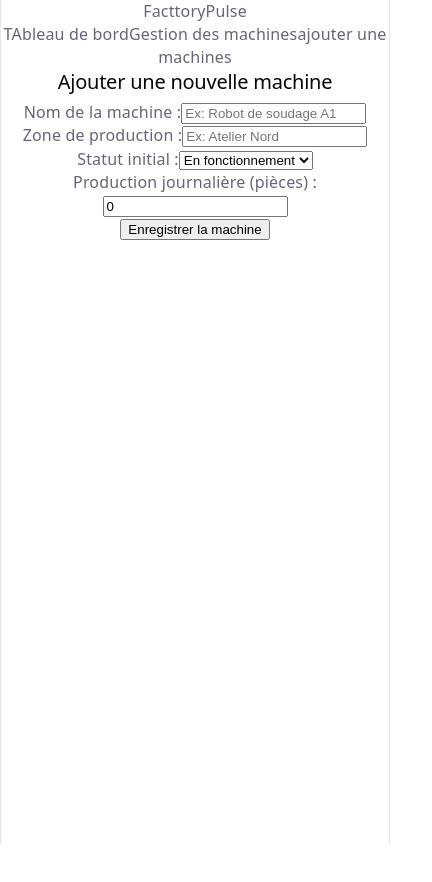
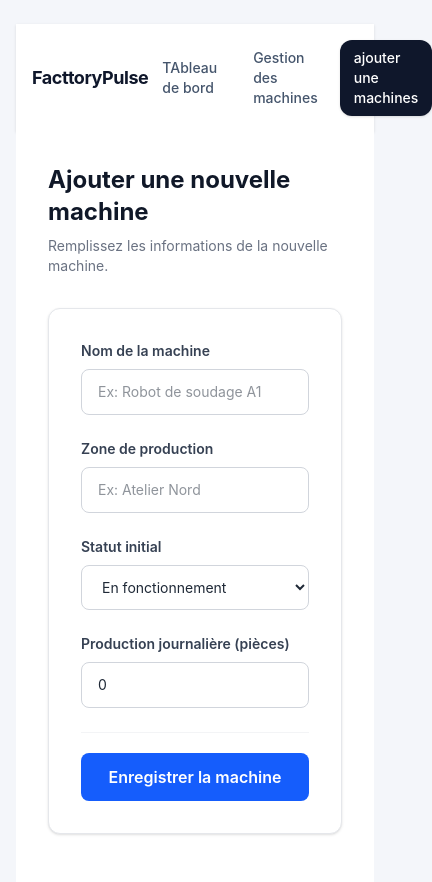
Before and after one commit to abdelghafourachbani1/FactoryPulse, a React (Vite) app: page /machines/new in a window 390 px wide. Shown: the top 882 px of the page, 432 px wide, since content can reach past the window. Before the commit the page ends 844 px from the top, so only its background shows below. Built offline with nearby package versions, Linux system fonts and the light colour scheme.

Commit message:
FC-8 : fair une interface responsive #Done

```diff
--- a/package.json
+++ b/package.json
@@ -16,6 +16,7 @@
   },
   "devDependencies": {
     "@eslint/js": "^10.0.1",
+    "@tailwindcss/vite": "^4.3.5",
     "@types/react": "^19.3.0",
     "@types/react-dom": "^19.3.0",
     "@vitejs/plugin-react": "^6.1.2",
@@ -23,6 +24,7 @@
     "eslint-plugin-react-hooks": "^7.1.1",
     "eslint-plugin-react-refresh": "^0.5.7",
     "globals": "^17.13.0",
+    "tailwindcss": "^4.3.5",
     "vite": "^8.3.6"
   }
 }
--- a/src/App.jsx
+++ b/src/App.jsx
@@ -49,7 +49,7 @@ useEffect(() => {
     );
   }
   return (
-    <>
+    <div className="mx-auto max-w-6xl px-4 py-6">
       <BrowserRouter>
         <Navbar/>
       <div className='maincontainer'>
@@ -60,7 +60,7 @@ useEffect(() => {
         </Routes>
       </div>
       </BrowserRouter>
-    </>
+    </div>
   )
 }
 
--- a/src/components/Navbar.jsx
+++ b/src/components/Navbar.jsx
@@ -1,16 +1,33 @@
 import { NavLink } from 'react-router-dom';
 
-function Navbar(){
-    return (
-        <nav>
-            <div>FacttoryPulse</div>
-            <div>
-                <navLink to='/'>TAbleau de bord</navLink>
-                <navLink to='/machines'>Gestion des machines</navLink>
-                <navLink to ='/machines/new'>ajouter une machines</navLink>
-            </div>
-        </nav>
-    );
+function Navbar() {
+  const linkClass = ({ isActive }) =>
+    `rounded-xl px-3.5 py-2 text-sm font-medium transition-colors ${
+      isActive
+        ? 'bg-slate-900 text-white shadow-sm'
+        : 'text-slate-600 hover:bg-slate-100 hover:text-slate-900'
+    }`;
+
+  return (
+    <nav className="bg-white shadow-sm">
+      <div className="mx-auto flex max-w-6xl items-center justify-between px-4 py-4">
+        <div className="text-lg font-bold tracking-tight text-slate-900">
+          FacttoryPulse
+        </div>
+        <div className="flex items-center gap-2">
+          <NavLink to="/" end className={linkClass}>
+            TAbleau de bord
+          </NavLink>
+          <NavLink to="/machines" end className={linkClass}>
+            Gestion des machines
+          </NavLink>
+          <NavLink to="/machines/new" className={linkClass}>
+            ajouter une machines
+          </NavLink>
+        </div>
+      </div>
+    </nav>
+  );
 }
 
 export default Navbar;
--- a/src/index.css
+++ b/src/index.css
@@ -1,111 +1,16 @@
-:root {
-  --text: #6b6375;
-  --text-h: #08060d;
-  --bg: #fff;
-  --border: #e5e4e7;
-  --code-bg: #f4f3ec;
-  --accent: #aa3bff;
-  --accent-bg: rgba(170, 59, 255, 0.1);
-  --accent-border: rgba(170, 59, 255, 0.5);
-  --social-bg: rgba(244, 243, 236, 0.5);
-  --shadow:
-    rgba(0, 0, 0, 0.1) 0 10px 15px -3px, rgba(0, 0, 0, 0.05) 0 4px 6px -2px;
+@import "tailwindcss";
 
-  --sans: system-ui, 'Segoe UI', Roboto, sans-serif;
-  --heading: system-ui, 'Segoe UI', Roboto, sans-serif;
-  --mono: ui-monospace, Consolas, monospace;
+@theme {
+  --color-primary: #1d4ed8;
+  --color-primary-dark: #1e3a8a;
+  --color-success: #16a34a;
+  --color-danger: #dc2626;
+}
 
-  font: 18px/145% var(--sans);
-  letter-spacing: 0.18px;
-  color-scheme: light dark;
-  color: var(--text);
-  background: var(--bg);
-  font-synthesis: none;
-  text-rendering: optimizeLegibility;
-  -webkit-font-smoothing: antialiased;
-  -moz-osx-font-smoothing: grayscale;
-
-  @media (max-width: 1024px) {
-    font-size: 16px;
+@layer base {
+  body {
+    margin: 0;
+    background: #f4f6fa;
+    color: #1f2937;
   }
 }
-
-@media (prefers-color-scheme: dark) {
-  :root {
-    --text: #9ca3af;
-    --text-h: #f3f4f6;
-    --bg: #16171d;
-    --border: #2e303a;
-    --code-bg: #1f2028;
-    --accent: #c084fc;
-    --accent-bg: rgba(192, 132, 252, 0.15);
-    --accent-border: rgba(192, 132, 252, 0.5);
-    --social-bg: rgba(47, 48, 58, 0.5);
-    --shadow:
-      rgba(0, 0, 0, 0.4) 0 10px 15px -3px, rgba(0, 0, 0, 0.25) 0 4px 6px -2px;
-  }
-
-  #social .button-icon {
-    filter: invert(1) brightness(2);
-  }
-}
-
-body {
-  margin: 0;
-}
-
-#root {
-  width: 1126px;
-  max-width: 100%;
-  margin: 0 auto;
-  text-align: center;
-  border-inline: 1px solid var(--border);
-  min-height: 100svh;
-  display: flex;
-  flex-direction: column;
-  box-sizing: border-box;
-}
-
-h1,
-h2 {
-  font-family: var(--heading);
-  font-weight: 500;
-  color: var(--text-h);
-}
-
-h1 {
-  font-size: 56px;
-  letter-spacing: -1.68px;
-  margin: 32px 0;
-  @media (max-width: 1024px) {
-    font-size: 36px;
-    margin: 20px 0;
-  }
-}
-h2 {
-  font-size: 24px;
-  line-height: 118%;
-  letter-spacing: -0.24px;
-  margin: 0 0 8px;
-  @media (max-width: 1024px) {
-    font-size: 20px;
-  }
-}
-p {
-  margin: 0;
-}
-
-code,
-.counter {
-  font-family: var(--mono);
-  display: inline-flex;
-  border-radius: 4px;
-  color: var(--text-h);
-}
-
-code {
-  font-size: 15px;
-  line-height: 135%;
-  padding: 4px 8px;
-  background: var(--code-bg);
-}
--- a/src/pages/AddMachine.jsx
+++ b/src/pages/AddMachine.jsx
@@ -33,10 +33,10 @@ function AddMachine({ machines, setMachines }) {
 
 const newMachine = {
   id: Date.now(),
-      nom: formData.nom.trim(),
+  name: formData.nom.trim(),
   zone: formData.zone.trim(),
-      statut: formData.statut,
-      productionJournaliere: Number(formData.productionJournaliere),
+  status: formData.statut,
+  dailyProduction: Number(formData.productionJournaliere),
 };
 
     setMachines([...machines, newMachine]);
@@ -45,44 +45,66 @@ function AddMachine({ machines, setMachines }) {
   };
 
 return (
-    <div>
-      <h2>Ajouter une nouvelle machine</h2>
+  <div className="min-h-screen bg-white p-8">
+
+    <div className="max-w-2xl mx-auto">
+
+      <div className="mb-8">
+        <h2 className="text-2xl font-bold text-gray-900">
+          Ajouter une nouvelle machine
+        </h2>
+        <p className="text-gray-500 text-sm mt-2">
+          Remplissez les informations de la nouvelle machine.
+        </p>
+      </div>
+
+      <div className="bg-white border border-gray-200 rounded-xl p-8 shadow-sm">
 
         {errorMsg && (
-        <div>
+          <div className="mb-6 p-3 rounded-lg bg-red-50 text-red-600 text-sm border border-red-100">
             {errorMsg}
           </div>
         )}
 
-      <form onSubmit={handleSubmit}>
+        <form onSubmit={handleSubmit} className="space-y-6">
+
           <div>
-          <label >Nom de la machine :</label>
+            <label className="block text-sm font-semibold text-gray-700 mb-2">
+              Nom de la machine
+            </label>
             <input
               type="text"
               name="nom"
               value={formData.nom}
               onChange={handleChange}
               placeholder="Ex: Robot de soudage A1"
+              className="w-full bg-white border border-gray-300 rounded-lg px-4 py-3 text-sm focus:border-blue-600 focus:ring-2 focus:ring-blue-100 outline-none"
             />
           </div>
 
           <div>
-          <label>Zone de production :</label>
+            <label className="block text-sm font-semibold text-gray-700 mb-2">
+              Zone de production
+            </label>
             <input
               type="text"
               name="zone"
               value={formData.zone}
               onChange={handleChange}
               placeholder="Ex: Atelier Nord"
+              className="w-full bg-white border border-gray-300 rounded-lg px-4 py-3 text-sm focus:border-blue-600 focus:ring-2 focus:ring-blue-100 outline-none"
             />
           </div>
 
           <div>
-          <label>Statut initial :</label>
+            <label className="block text-sm font-semibold text-gray-700 mb-2">
+              Statut initial
+            </label>
             <select
               name="statut"
               value={formData.statut}
               onChange={handleChange}
+              className="w-full bg-white border border-gray-300 rounded-lg px-4 py-3 text-sm focus:border-blue-600 focus:ring-2 focus:ring-blue-100 outline-none"
             >
               <option value="En fonctionnement">En fonctionnement</option>
               <option value="À l'arrêt">À l'arrêt</option>
@@ -91,22 +113,31 @@ function AddMachine({ machines, setMachines }) {
           </div>
 
           <div>
-          <label>Production journalière (pièces) :</label>
+            <label className="block text-sm font-semibold text-gray-700 mb-2">
+              Production journalière (pièces)
+            </label>
             <input
               type="number"
               name="productionJournaliere"
               min="0"
               value={formData.productionJournaliere}
               onChange={handleChange}
+              className="w-full bg-white border border-gray-300 rounded-lg px-4 py-3 text-sm focus:border-blue-600 focus:ring-2 focus:ring-blue-100 outline-none"
             />
           </div>
 
+          <div className="pt-5 border-t border-gray-100">
             <button
               type="submit"
+              className="w-full bg-blue-600 text-white font-semibold py-3 rounded-lg hover:bg-blue-700 transition"
             >
               Enregistrer la machine
             </button>
+          </div>
+
         </form>
+      </div>
+    </div>
   </div>
 );
 }
--- a/src/pages/Dashboard.jsx
+++ b/src/pages/Dashboard.jsx
@@ -1,33 +1,45 @@
 function Dashboard({ machines }) {
   const totalMachines = machines.length;
-  const workingMachines = machines.filter((m) => m.statut === 'En fonctionnement').length;
-  const brokenMachines = machines.filter((m) => m.statut === 'En panne').length;
-  const stoppedMachines = machines.filter((m) => m.statut === "À l'arrêt").length;
+  const workingMachines = machines.filter((m) => m.status === 'En fonctionnement').length;
+  const brokenMachines = machines.filter((m) => m.status === 'En panne').length;
+  const stoppedMachines = machines.filter((m) => m.status === "À l'arrêt").length;
 
   return (
-    <div className="dashboard-page">
-      <h2>Tableau de bord - FactoryPulse</h2>
-      <p>Bienvenue dans l'espace de suivi de production de l'usine de Safi.</p>
-      <div>
+    <div className="p-6">
+      <h2 className="text-2xl font-semibold mb-2">
+        Tableau de bord - FactoryPulse
+      </h2>
 
-        <div>
-          <h3>Total Machines</h3>
-          <p>{totalMachines}</p>
+      <p className="text-gray-500 mb-8">
+        Bienvenue dans l'espace de suivi de production de l'usine de Safi.
+      </p>
+
+      <div className="grid grid-cols-1 sm:grid-cols-2 lg:grid-cols-4 gap-4">
+
+        <div className="border rounded-lg p-5">
+          <h3 className="text-sm text-gray-500">Total Machines</h3>
+          <p className="text-3xl font-semibold mt-2">{totalMachines}</p>
         </div>
 
-        <div>
-          <h3>En fonctionnement</h3>
-          <p>{workingMachines}</p>
+        <div className="border rounded-lg p-5">
+          <h3 className="text-sm text-gray-500">En fonctionnement</h3>
+          <p className="text-3xl font-semibold text-green-600 mt-2">
+            {workingMachines}
+          </p>
         </div>
 
-        <div>
-          <h3>En panne</h3>
-          <p>{brokenMachines}</p>
+        <div className="border rounded-lg p-5">
+          <h3 className="text-sm text-gray-500">En panne</h3>
+          <p className="text-3xl font-semibold text-red-600 mt-2">
+            {brokenMachines}
+          </p>
         </div>
 
-        <div>
-          <h3>À l'arrêt</h3>
-          <p>{stoppedMachines}</p>
+        <div className="border rounded-lg p-5">
+          <h3 className="text-sm text-gray-500">À l'arrêt</h3>
+          <p className="text-3xl font-semibold text-orange-500 mt-2">
+            {stoppedMachines}
+          </p>
         </div>
 
       </div>
--- a/src/pages/MachineList.jsx
+++ b/src/pages/MachineList.jsx
@@ -5,7 +5,7 @@ function MachineList({ machines, setMachines }) {
   const [statusFilter, setStatusFilter] = useState('Tous');
 
   const handleDelete = (id) => {
-    if (window.confirm("do you want to delete it ")) {
+    if (window.confirm("Voulez-vous vraiment supprimer cette machine ?")) {
       setMachines(machines.filter((m) => m.id !== id));
     }
   };
@@ -13,7 +13,7 @@ function MachineList({ machines, setMachines }) {
   const handleStatusChange = (id, newStatus) => {
     setMachines(
       machines.map((m) =>
-        m.id === id ? { ...m, statut: newStatus } : m
+        m.id === id ? { ...m, status: newStatus } : m
       )
     );
   };
@@ -23,67 +23,102 @@ function MachineList({ machines, setMachines }) {
     setStatusFilter('Tous');
   };
 
-  const filteredMachines = machines.filter((m) => {
-    const matchesName = m.nom.toLowerCase().includes(searchTerm.toLowerCase());
-    const matchesStatus = statusFilter === 'Tous' || m.statut === statusFilter;
-    return matchesName && matchesStatus;
+  const safeMachines = machines
+
+  const filteredMachines = safeMachines.filter((m) => {
+    const matchesName = m.name.toLowerCase().includes(searchTerm.toLowerCase());
+const matchesStatus = statusFilter === 'Tous' || m.status === statusFilter;    return matchesName && matchesStatus;
   });
 
   return (
-    <div >
-      <h2>Gestion des machines</h2>
+    <div className="p-6">
+      <h2 className="text-2xl font-semibold mb-6">
+        Gestion des machines
+      </h2>
 
-      <div>
-        <input type="text" placeholder="Rechercher par nom..." value={searchTerm} onChange={(e) => setSearchTerm(e.target.value)}/>
-        <select value={statusFilter} onChange={(e) => setStatusFilter(e.target.value)}>
+      <div className="flex flex-wrap gap-3 mb-6">
+        <input
+          type="text"
+          placeholder="Rechercher par nom..."
+          value={searchTerm}
+          onChange={(e) => setSearchTerm(e.target.value)}
+          className="border rounded-lg px-3 py-2 outline-none focus:ring-2 focus:ring-blue-400"
+        />
+
+        <select
+          value={statusFilter}
+          onChange={(e) => setStatusFilter(e.target.value)}
+          className="border rounded-lg px-3 py-2 bg-white"
+        >
           <option value="Tous">Tous les statuts</option>
           <option value="En fonctionnement">En fonctionnement</option>
           <option value="À l'arrêt">À l'arrêt</option>
           <option value="En panne">En panne</option>
         </select>
 
-        <button onClick={handleResetFilters}>
+        <button
+          onClick={handleResetFilters}
+          className="px-4 py-2 bg-gray-100 rounded-lg hover:bg-gray-200"
+        >
           Réinitialiser
         </button>
       </div>
 
       {filteredMachines.length === 0 ? (
-        <div>
-          <p>Aucune machine ne correspond aux critères de recherche.</p>
-        </div>) :
-        (
-        <table>
-          <thead>
+        <p className="text-gray-500 py-6">
+          Aucune machine ne correspond aux critères de recherche.
+        </p>
+      ) : (
+        <div className="overflow-x-auto border rounded-lg">
+          <table className="w-full text-left">
+            <thead className="bg-gray-100">
               <tr>
-              <th>ID</th>
-              <th>Nom</th>
-              <th>Zone</th>
-              <th>Statut</th>
-              <th>Production</th>
-              <th>Actions</th>
+                {['ID', 'Nom', 'Zone', 'Statut', 'Production', 'Actions'].map(
+                  (heading) => (
+                    <th key={heading} className="px-4 py-3 font-medium text-gray-600">
+                      {heading}
+                    </th>
+                  )
+                )}
               </tr>
             </thead>
+
             <tbody>
               {filteredMachines.map((m) => (
-              <tr key={m.id} >
-                <td>{m.id}</td>
-                <td>{m.nom}</td>
-                <td>{m.zone}</td>
-                <td>
-                  <select value={m.statut}onChange={(e) => handleStatusChange(m.id, e.target.value)}>
+                <tr key={m.id} className="border-t hover:bg-gray-50">
+                  <td className="px-4 py-3">{m.id}</td>
+                  <td className="px-4 py-3 font-medium">{m.name}</td>
+                  <td className="px-4 py-3">{m.zone}</td>
+
+                  <td className="px-4 py-3">
+                    <select
+                      value={m.status}
+                      onChange={(e) => handleStatusChange(m.id, e.target.value)}
+                      className="border rounded-md px-2 py-1 bg-white"
+                    >
                       <option value="En fonctionnement">En fonctionnement</option>
                       <option value="À l'arrêt">À l'arrêt</option>
                       <option value="En panne">En panne</option>
                     </select>
                   </td>
-                <td>{m.productionJournaliere} pièces</td>
-                <td>
-                  <button onClick={() => handleDelete(m.id)}>Supprimer</button>
+
+                  <td className="px-4 py-3">
+                    {m.dailyProduction} pièces
+                  </td>
+
+                  <td className="px-4 py-3">
+                    <button
+                      onClick={() => handleDelete(m.id)}
+                      className="text-red-600 hover:text-red-800"
+                    >
+                      Supprimer
+                    </button>
                   </td>
                 </tr>
               ))}
             </tbody>
           </table>
+        </div>
       )}
     </div>
   );
--- a/vite.config.js
+++ b/vite.config.js
@@ -1,7 +1,7 @@
+import { defineConfig } from 'vite'
 import react from '@vitejs/plugin-react'
-import { defineConfig } from 'vite'
+import tailwindcss from '@tailwindcss/vite'
 
-// https://vite.dev/config/
 export default defineConfig({
-  plugins: [react()],
+  plugins: [react(), tailwindcss()],
 })
```
Also changed, not shown: src/App.css (deleted, +0 -184 lines), 1 other file (tests, documents, lock files or other folders). Lines whose indentation alone changed are shown as unchanged.
